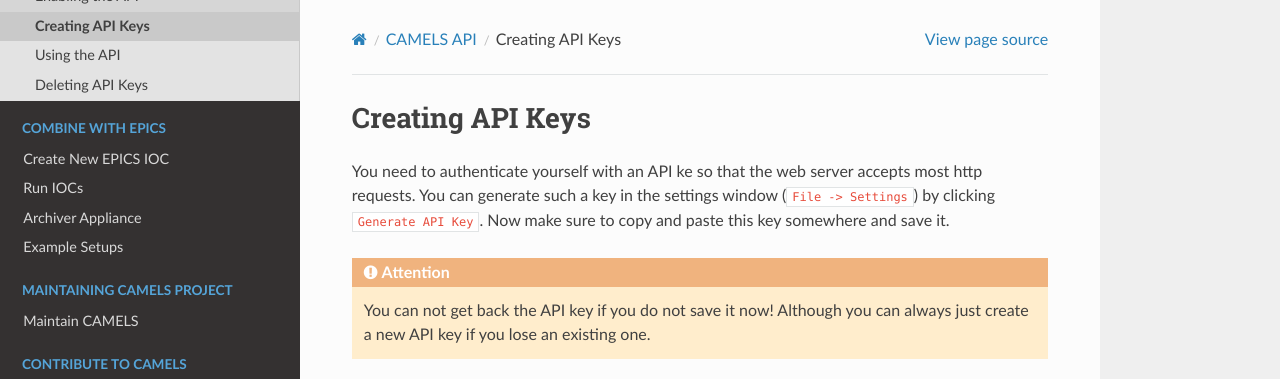
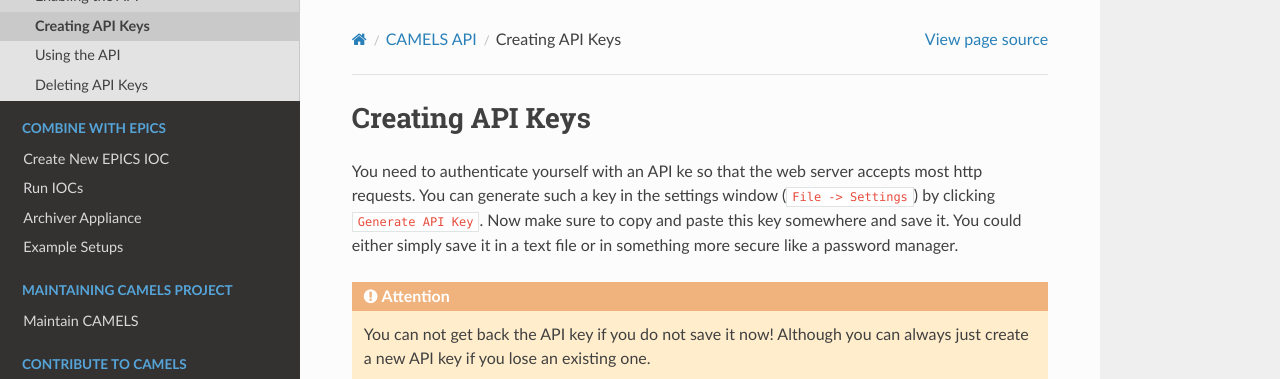
Before and after one commit to FAU-LAP/NOMAD-CAMELS, a Sphinx documentation site: the page built from docs/source/doc/api/Creating_API_Keys.md, in a window 1280 px wide, cut to the strip 0-379 px from the top of the page. Built offline with Sphinx 7.4.7 and the Read the Docs theme 2.0.0, drawn with Linux system fonts in a browser that asks for light colours; pages that are not in the unit, such as notebooks, are missing from menus; the version number is read from the project's files by our own code.

````diff
--- a/docs/source/doc/api/Creating_API_Keys.md
+++ b/docs/source/doc/api/Creating_API_Keys.md
@@ -1,6 +1,6 @@
 # Creating API Keys
 
-You need to authenticate yourself with an API ke so that the web server accepts most http requests. You can generate such a key in the settings window (`File -> Settings`) by clicking `Generate API Key`. Now make sure to copy and paste this key somewhere and save it.
+You need to authenticate yourself with an API ke so that the web server accepts most http requests. You can generate such a key in the settings window (`File -> Settings`) by clicking `Generate API Key`. Now make sure to copy and paste this key somewhere and save it. You could either simply save it in a text file or in something more secure like a password manager.
 
 ```{attention}
 You can not get back the API key if you do not save it now! Although you can always just create a new API key if you lose an existing one.
````
Also changed, not shown: docs/source/doc/api/Using_API.md (+22 -2 lines), docs/source/doc/api/api_landing.md (+2 -0 lines).
